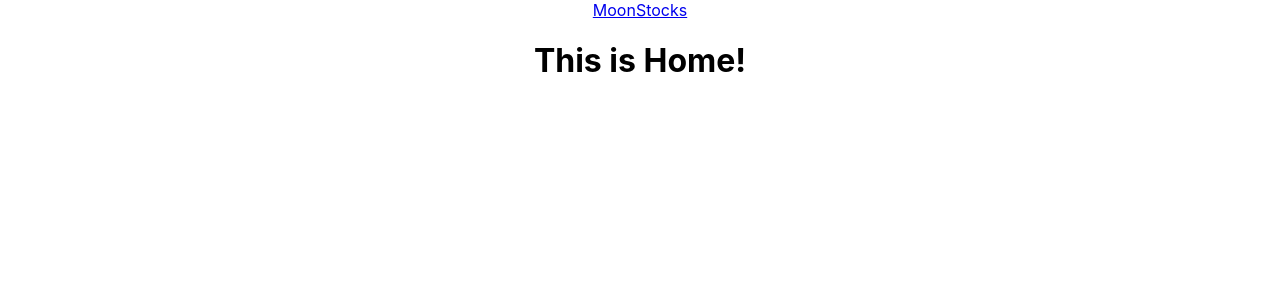
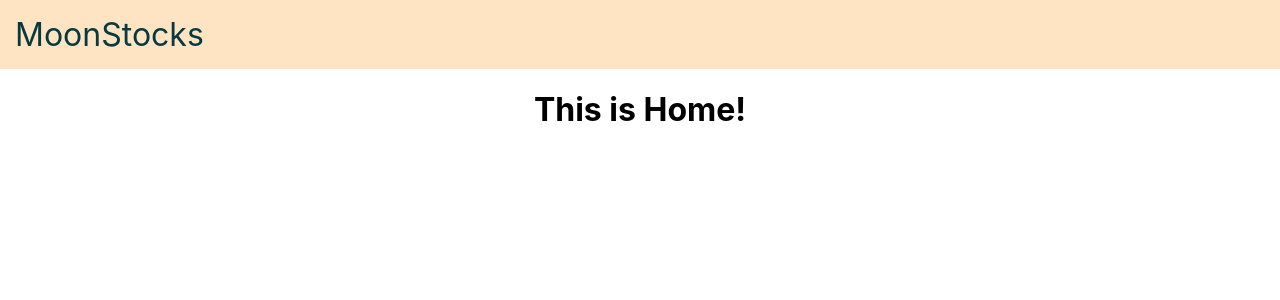
Before and after one commit to germanokuerten/react-router-stocks, a React (Create React App) app: page / in a window 1280 px wide. Shown: the top 300 px of the page. Built offline with nearby package versions, Linux system fonts and the light colour scheme.

Commit message:
basic style added to nav bar

```diff
--- a/src/index.css
+++ b/src/index.css
@@ -11,3 +11,17 @@ code {
   font-family: source-code-pro, Menlo, Monaco, Consolas, 'Courier New',
     monospace;
 }
+
+.nav {
+  display: flex;
+  justify-content: space-between;
+  background-color: bisque;
+  color: blue;
+  padding: 15px;
+  font-size: 2em;
+}
+
+.nav a {
+  color: rgb(8, 57, 62);
+  text-decoration: none;
+}
```
